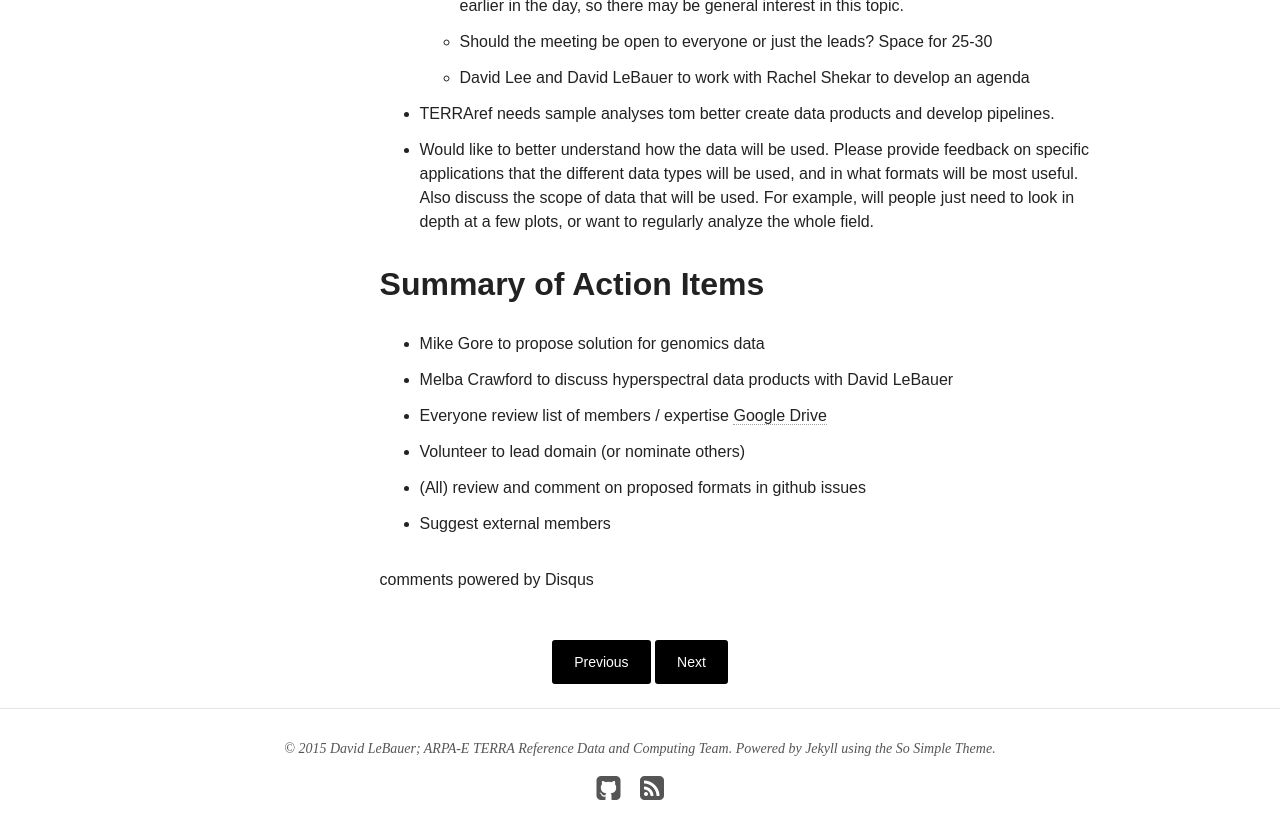
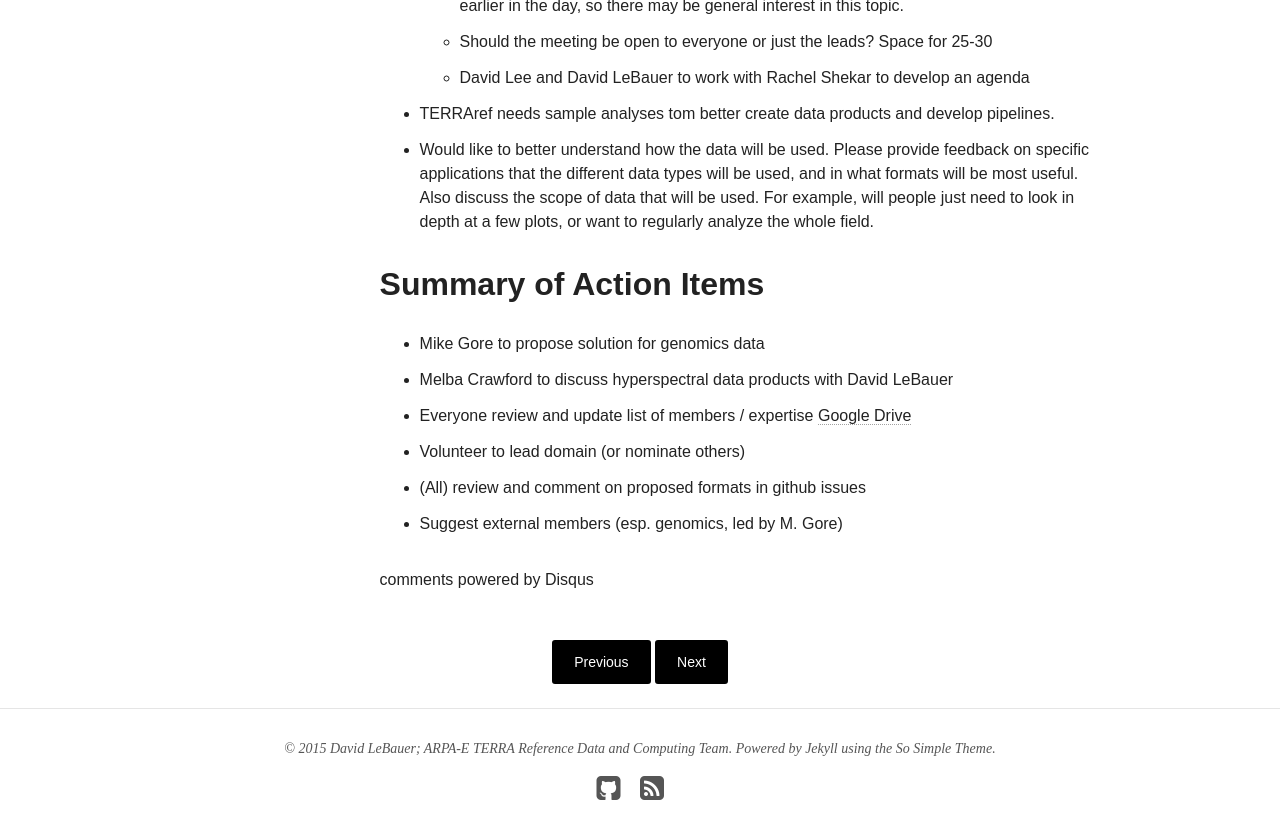
Before and after one commit to terra-reference/terraref.github.io, a Jekyll site: the page built from _posts/blog/2015-10-26-second-committee-meeting-review-of-proposed-metadata-and-data-formats.md, in a window 1280 px wide and 900 px high, scrolled down 3889 px. Shown: the top 839 px of the window. Built offline with Jekyll 4.4.1, drawn with Linux system fonts in a browser that asks for light colours; nearby versions of some CDN libraries; comment, search, counter and statistics services are not loaded.

Commit message:
Update 2015-10-26-second-committee-meeting-review-of-proposed-metadata-and-data-formats.md

```diff
--- a/_posts/blog/2015-10-26-second-committee-meeting-review-of-proposed-metadata-and-data-formats.md
+++ b/_posts/blog/2015-10-26-second-committee-meeting-review-of-proposed-metadata-and-data-formats.md
@@ -102,7 +102,7 @@ A. Look into changing permission
 
 * Mike Gore to propose solution for genomics data
 * Melba Crawford to discuss hyperspectral data products with David LeBauer
-* Everyone review list of members / expertise [Google Drive](https://docs.google.com/spreadsheets/d/14Z-Y2MmVy94X561VJdecBSu577VQ4H6G65gh8p_pkD4/edit?usp=sharing)
+* Everyone review and update list of members / expertise [Google Drive](https://docs.google.com/spreadsheets/d/14Z-Y2MmVy94X561VJdecBSu577VQ4H6G65gh8p_pkD4/edit?usp=sharing)
 * Volunteer to lead domain (or nominate others)
 * (All) review and comment on proposed formats in github issues
-* Suggest external members
+* Suggest external members (esp. genomics, led by M. Gore)
```
